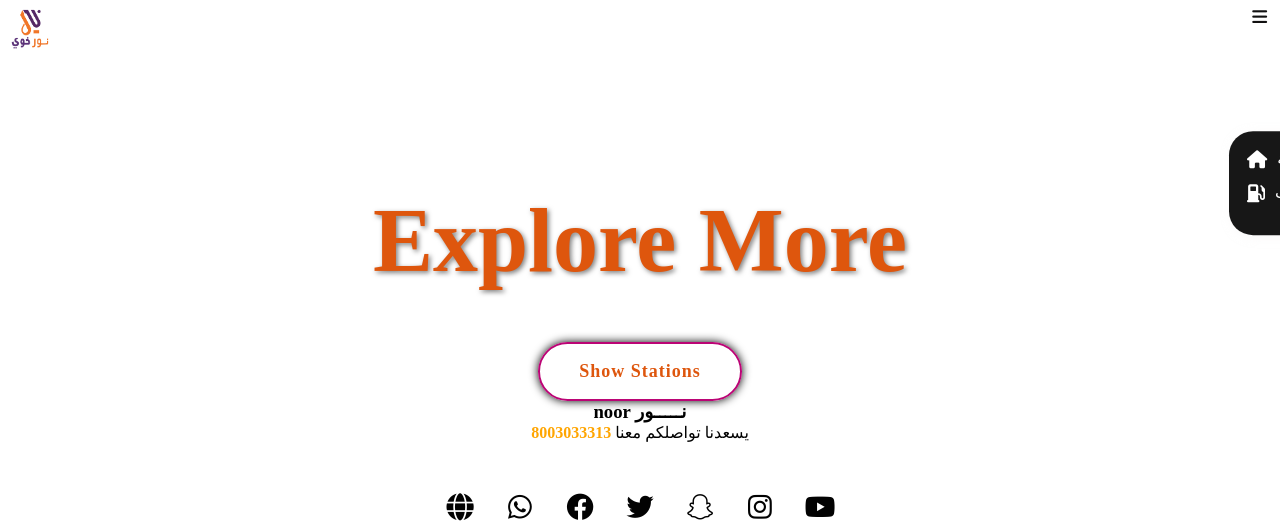
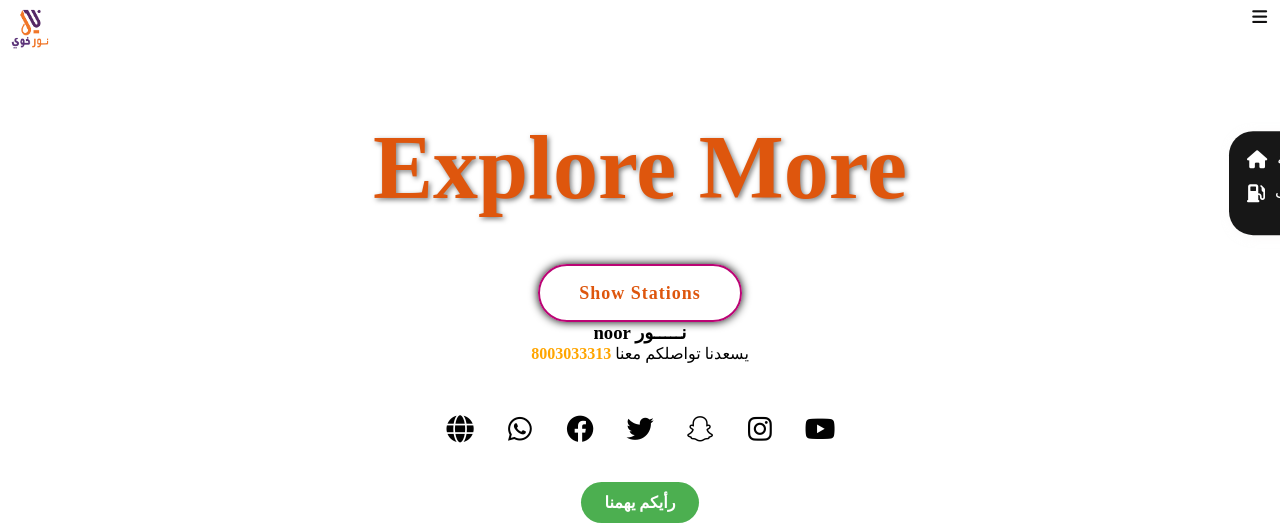
Before and after one commit to karim-fayed/station-noor, a PHP site: page /index.html in a window 1280 px wide. Shown: the top 532 px of the page. Run offline with PHP 8.4, Linux system fonts and the light colour scheme.

Commit message:
Update style1.css

```diff
--- a/style1.css
+++ b/style1.css
@@ -140,7 +140,8 @@
 .content h1 {
     font-size: 90px;
     color: #de560d;
-    margin-bottom: 50px;
+    margin-bottom: 45px;
+    margin-top: -152px;
     transition: top 0.5s, opacity 0.5s;
     text-shadow: 2px 2px 5px rgba(0, 0, 0, 0.5); /* إضافة ظل للنص */
 }
```
